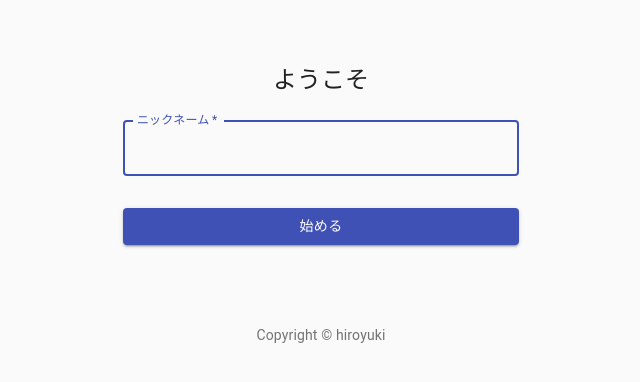
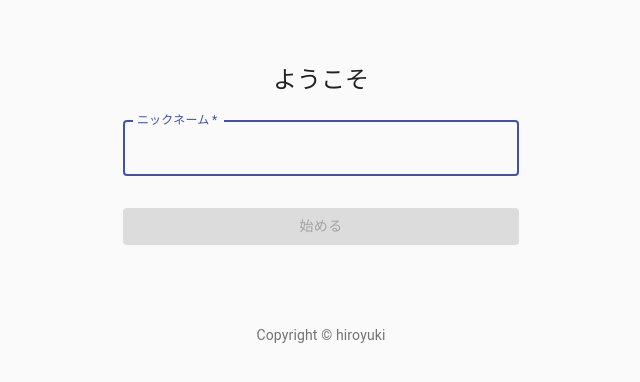
Before and after one commit to hir0o/firebase-chat, a React (Create React App) app: page / in a window 1280 px wide. Shown: the top 382 px of the page, without its empty margins (319-959 px from the left). Built offline with nearby package versions, Linux system fonts and the light colour scheme.

Commit message:
set disable

```diff
--- a/src/components/App.js
+++ b/src/components/App.js
@@ -1,8 +1,11 @@
+import { useState } from "react";
 import "./App.css";
 import SignIn from "./SignIn";
 
 function App() {
-  return <SignIn />;
+  const [name, setName] = useState("");
+  console.log(name);
+  return <SignIn setName={setName} />;
 }
 
 export default App;
--- a/src/components/SignIn.js
+++ b/src/components/SignIn.js
@@ -1,4 +1,4 @@
-import React from "react";
+import React, { useEffect, useState } from "react";
 import Button from "@material-ui/core/Button";
 import CssBaseline from "@material-ui/core/CssBaseline";
 import TextField from "@material-ui/core/TextField";
@@ -31,8 +31,15 @@
   },
 }));
 
-export default function SignIn() {
+export default function SignIn({ setName }) {
   const classes = useStyles();
+  const [disabled, setDisabled] = useState(true);
+  const [string, setString] = useState("");
+  console.log(string);
+
+  useEffect(() => {
+    setDisabled(string === "");
+  }, [string]);
 
   return (
     <Container component="main" maxWidth="xs">
@@ -51,12 +58,14 @@
             label="ニックネーム"
             name="name"
             autoFocus
+            onChange={(e) => setString(e.target.value)}
           />
           <Button
             type="submit"
             fullWidth
             variant="contained"
             color="primary"
+            disabled={disabled}
             className={classes.submit}
           >
             始める
```
